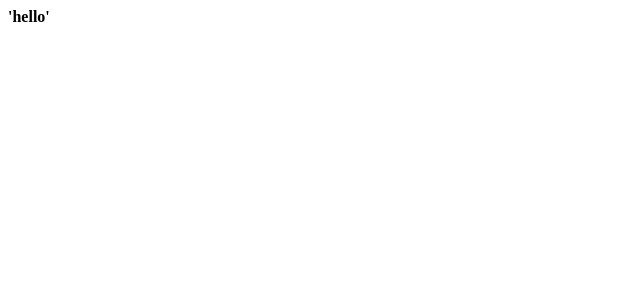
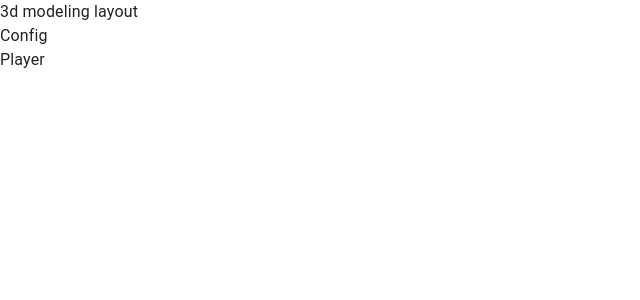
Before and after one commit to vadimshahray/meteorite-movement-in-earth-atmosphere, a React (Create React App) app: page / in a window 1280 px wide. Shown: the top 300 px of the page, without its empty margins (0-640 px from the left). Built offline with nearby package versions, Linux system fonts and the light colour scheme.

Commit message:
feat: add main page view blocks

```diff
--- a/src/App.tsx
+++ b/src/App.tsx
@@ -1,7 +1,8 @@
+import { MainLayout } from 'layouts'
 import React from 'react'
 
 function App() {
-  return <b>'hello'</b>
+  return <MainLayout />
 }
 
 export default App
--- a/src/index.tsx
+++ b/src/index.tsx
@@ -1,3 +1,4 @@
+import { CssBaseline } from '@mui/material'
 import React from 'react'
 import ReactDOM from 'react-dom/client'
 import App from './App'
@@ -5,6 +6,7 @@ import App from './App'
 const root = ReactDOM.createRoot(document.getElementById('root') as HTMLElement)
 root.render(
   <React.StrictMode>
+    <CssBaseline />
     <App />
   </React.StrictMode>,
 )
--- /dev/null
+++ b/src/layouts/ConfigureLayout/ConfigureLayout.tsx
@@ -0,0 +1,9 @@
+import React from 'react'
+
+/**
+ * Блок, содержащий все, что связано с настройкой физических моделей (поля ввода данных и т.п.)
+ * @returns {JSX.Element}
+ */
+export const ConfigureLayout = () => {
+  return <div>Config</div>
+}
--- /dev/null
+++ b/src/layouts/ConfigureLayout/index.ts
@@ -0,0 +1 @@
+export * from './ConfigureLayout'
--- /dev/null
+++ b/src/layouts/MainLayout.tsx
@@ -0,0 +1,16 @@
+import { ConfigureLayout, ModelingLayout, PlayerLayout } from 'layouts'
+import React from 'react'
+
+/**
+ * Блок разметки главной страницы приложения
+ * @returns {JSX.Element}
+ */
+export const MainLayout = () => {
+  return (
+    <>
+      <ModelingLayout />
+      <ConfigureLayout />
+      <PlayerLayout />
+    </>
+  )
+}
--- /dev/null
+++ b/src/layouts/ModelingLayout/ModelingLayout.tsx
@@ -0,0 +1,9 @@
+import React from 'react'
+
+/**
+ * Блок, содержащий 3D модель
+ * @returns {JSX.Element}
+ */
+export const ModelingLayout = () => {
+  return <div>3d modeling layout</div>
+}
--- /dev/null
+++ b/src/layouts/ModelingLayout/index.ts
@@ -0,0 +1 @@
+export * from './ModelingLayout'
--- /dev/null
+++ b/src/layouts/PlayerLayout/PlayerLayout.tsx
@@ -0,0 +1,9 @@
+import React from 'react'
+
+/**
+ * Блок, содержащий компоненты управления анимацией модели
+ * @returns {JSX.Element}
+ */
+export const PlayerLayout = () => {
+  return <div>Player</div>
+}
--- /dev/null
+++ b/src/layouts/PlayerLayout/index.ts
@@ -0,0 +1 @@
+export * from './PlayerLayout'
--- /dev/null
+++ b/src/layouts/index.ts
@@ -0,0 +1,4 @@
+export * from './MainLayout'
+export * from './ConfigureLayout'
+export * from './ModelingLayout'
+export * from './PlayerLayout'
```
